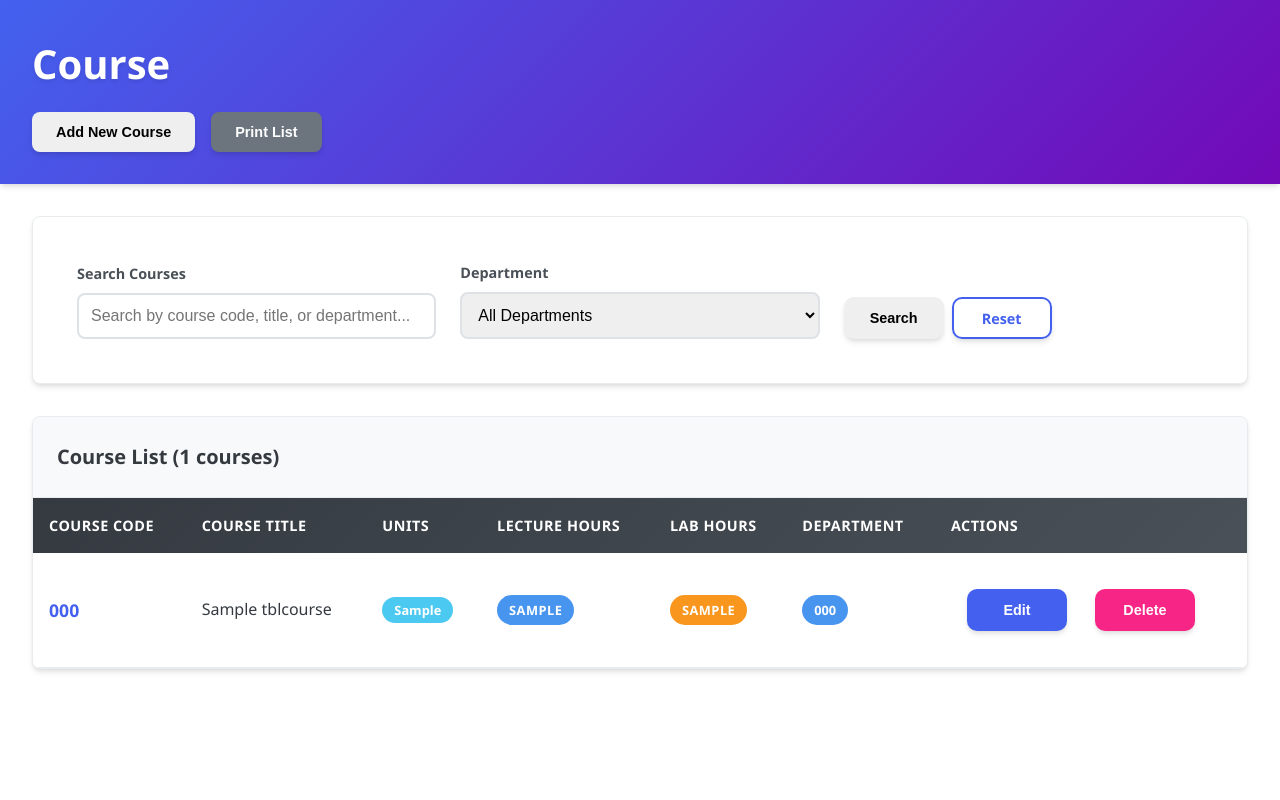
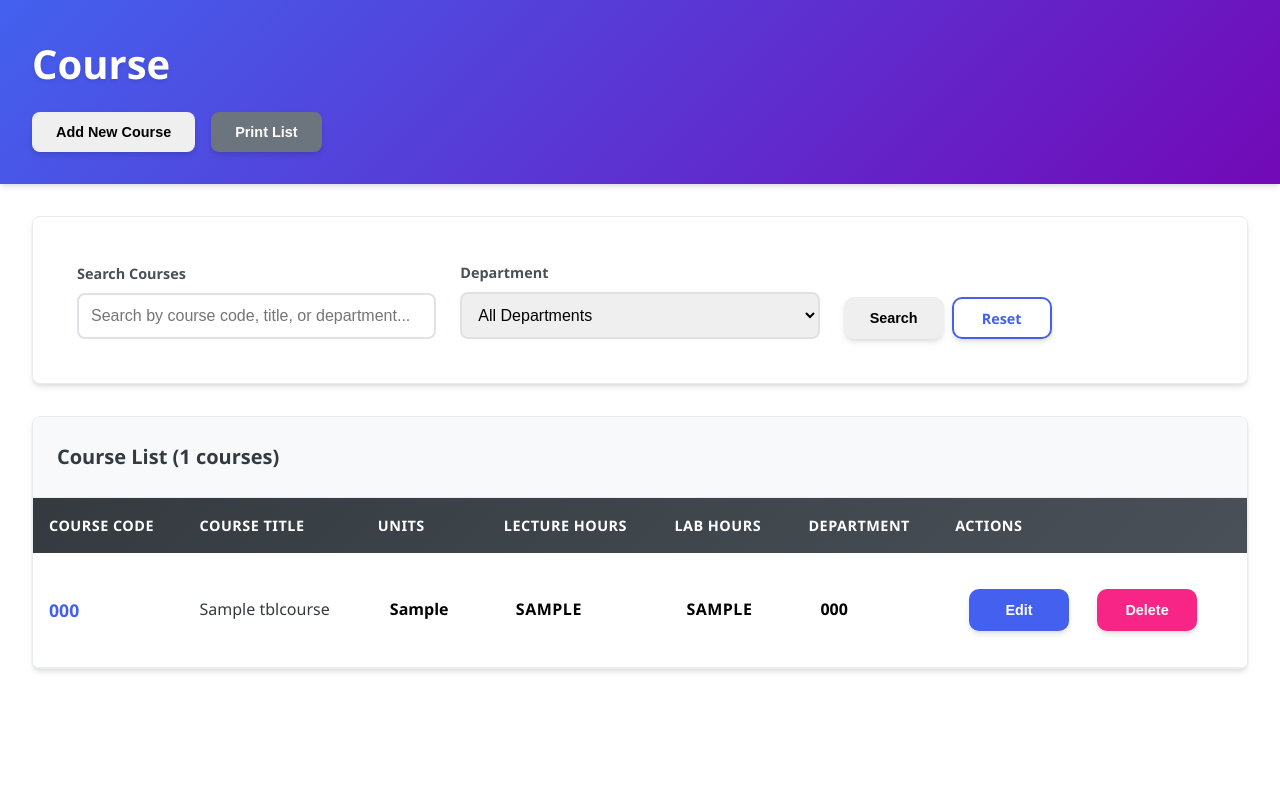
Before and after one commit to ynion-mabeamae/DBA_Student_Enrollment_System, a PHP site: page /includes/course.php in a window 1280 px wide. Run offline with PHP 8.4, Linux system fonts and the light colour scheme; tables that the repository leaves empty or names only in its code hold one stand-in row (values such as "Sample post").

Commit message:
update changes  color text

```diff
--- a/student_enrollment_system/styles/course.css
+++ b/student_enrollment_system/styles/course.css
@@ -259,11 +259,10 @@ body {
 }
 
 .course-units {
-    background: var(--success);
-    color: white;
+    color: black;
     padding: 0.25rem 0.75rem;
     border-radius: 20px;
-    font-size: 0.8rem;
+    font-size: 1rem;
     font-weight: 600;
 }
 
@@ -271,32 +270,29 @@ body {
 .hours-badge {
     padding: 0.375rem 0.75rem;
     border-radius: 20px;
-    font-size: 0.8rem;
+    font-size: 1rem;
     font-weight: 600;
     text-transform: uppercase;
     letter-spacing: 0.5px;
 }
 
 .lecture-badge {
-    background: var(--info);
-    color: white;
+    color: black;
 }
 
 .lab-badge {
-    background: var(--warning);
-    color: white;
+    color: black;
 }
 
 .badge {
     padding: 0.375rem 0.75rem;
     border-radius: 20px;
-    font-size: 0.8rem;
+    font-size: 1rem;
     font-weight: 600;
 }
 
 .badge-info {
-    background: var(--info);
-    color: white;
+    color: black;
 }
 
 .text-muted {
```
